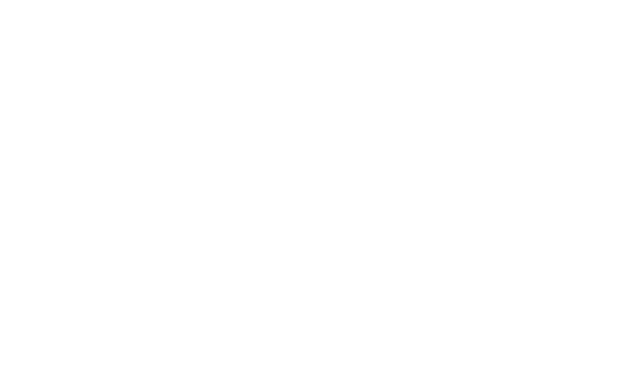
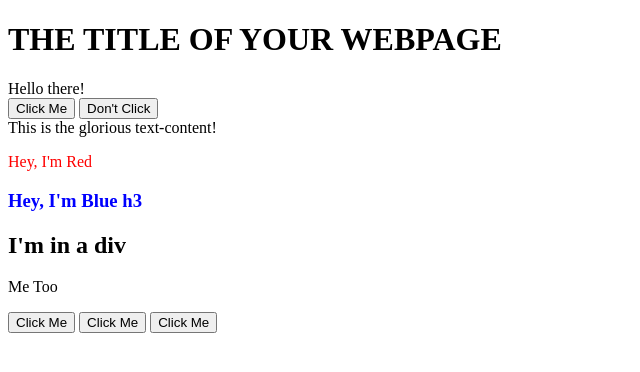
Before and after one commit to TylerXNguyen/The_Odin_Project, a plain HTML site: page JavaScript/test-program.html in a window 1280 px wide. Shown: the whole page, without its empty margins (0-640 px from the left). Drawn offline with Linux system fonts and the light colour scheme.

Commit message:
Finished drum project and completed js exercises

```diff
--- a/JavaScript/test-program.html
+++ b/JavaScript/test-program.html
@@ -4,6 +4,7 @@
     <meta charset="UTF-8">
     <meta http-equiv="X-UA-Compatible" content="IE=edge">
     <meta name="viewport" content="width=device-width, initial-scale=1.0">
+    <script src="test-program.js" defer></script>
     <title>Document</title>
 </head>
 <body>
@@ -92,5 +93,22 @@
         // console.log(lastLetter(a))
 
     </script>
+
+    <h1>
+        THE TITLE OF YOUR WEBPAGE
+    </h1>
+      <div id="container">
+          <div class="content">
+          Hello there!
+        </div>
+        <button id="btn">Click Me</button>
+        <button id="btn2">Don't Click</button>
+      </div>
+      <div id="container2">
+        <button id="1">Click Me</button>
+        <button id="2">Click Me</button>
+        <button id="3">Click Me</button>
+    </div>
+
 </body>
 </html>
--- /dev/null
+++ b/JavaScript/test-program.js
@@ -0,0 +1,50 @@
+const container = document.querySelector('#container');
+
+const content = document.createElement('div');
+content.classList.add('content');
+content.textContent = 'This is the glorious text-content!';
+
+container.appendChild(content);
+
+const p = document.createElement('p');
+p.style.color = 'red';
+p.textContent = "Hey, I'm Red";
+container.appendChild(p);
+
+const header3 = document.createElement('h3');
+header3.style.color = 'blue';
+header3.textContent = "Hey, I'm Blue h3";
+container.appendChild(header3);
+
+const divider = document.createElement("div");
+const header2 = document.createElement('h2');
+header2.textContent = "I'm in a div";
+divider.appendChild(header2);
+const p2 = document.createElement('p');
+p2.textContent = "Me Too";
+divider.appendChild(p2);
+container.appendChild(divider);
+
+
+const btn = document.querySelector('#btn');
+btn.onclick = () => alert("Hello World");
+
+const yolo = document.querySelector('#btn2');
+yolo.addEventListener('click', () => {
+  console.log("pressed");
+});
+
+
+yolo.addEventListener("click", alertFunction);
+yolo.addEventListener('click', function(e) {
+    console.log(e.target);
+    e.target.style.background = 'blue';
+});
+function alertFunction() {
+    alert("YAY! YOU DID IT!");
+}
+
+const buttons = document.querySelectorAll('button');
+buttons.forEach((button) => {
+    console.log("heyo");
+});
```
